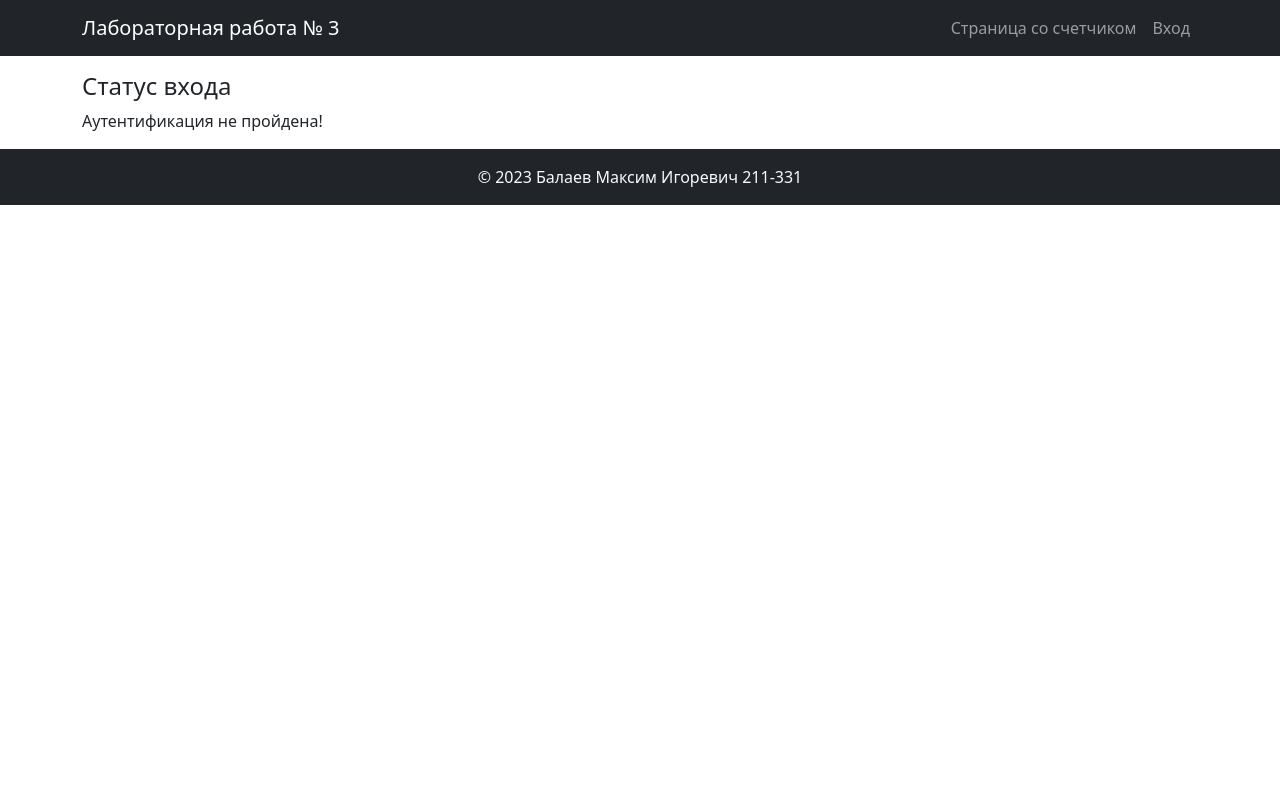
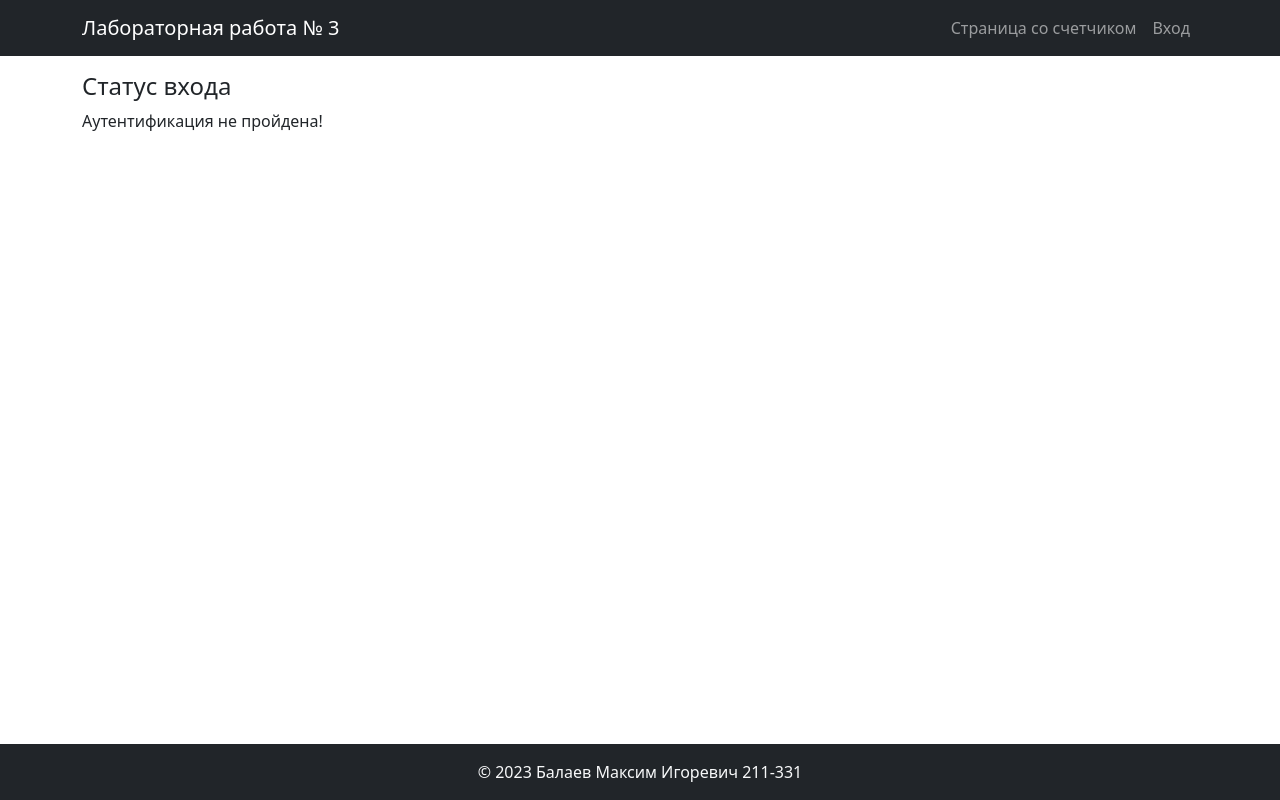
Before and after one commit to MISKAMvil/Balaev-211-331-web-dev-2023-2, a Flask app: page / in a window 1280 px wide. Run offline with Flask 2, Linux system fonts and the light colour scheme.

Commit message:
v1.1
Добавил привязку футера к низу сайта.

```diff
--- a/lab3/app/templates/base.html
+++ b/lab3/app/templates/base.html
@@ -1,5 +1,5 @@
 <!doctype html>
-<html lang="ru">
+<html lang="ru" class="h-100">
 
 <head>
     <!-- Обязательные мета-теги -->
@@ -20,7 +20,7 @@
 
 </head>
 
-<body>
+<body class="d-flex flex-column h-100">
     <header class="mb-3">
         <nav class="navbar navbar-expand-lg navbar-dark bg-dark">
             <div class="container">
@@ -67,7 +67,7 @@
         {% endfor %}
     {% endwith %}
 
-    <main>
+    <main class="flex-shrink-0">
         <div class="container">
             {% block content %}
                 <h1>Содержимое по умолчанию</h1>
@@ -75,7 +75,7 @@
         </div>
     </main>
 
-    <footer class="py-3 mt-3 bg-dark">
+    <footer class="py-3 mt-auto bg-dark footer">
         <div class="container d-flex justify-content-center">
             <span class="text-light">© 2023 Балаев Максим Игоревич 211-331</span>
         </div>
```
